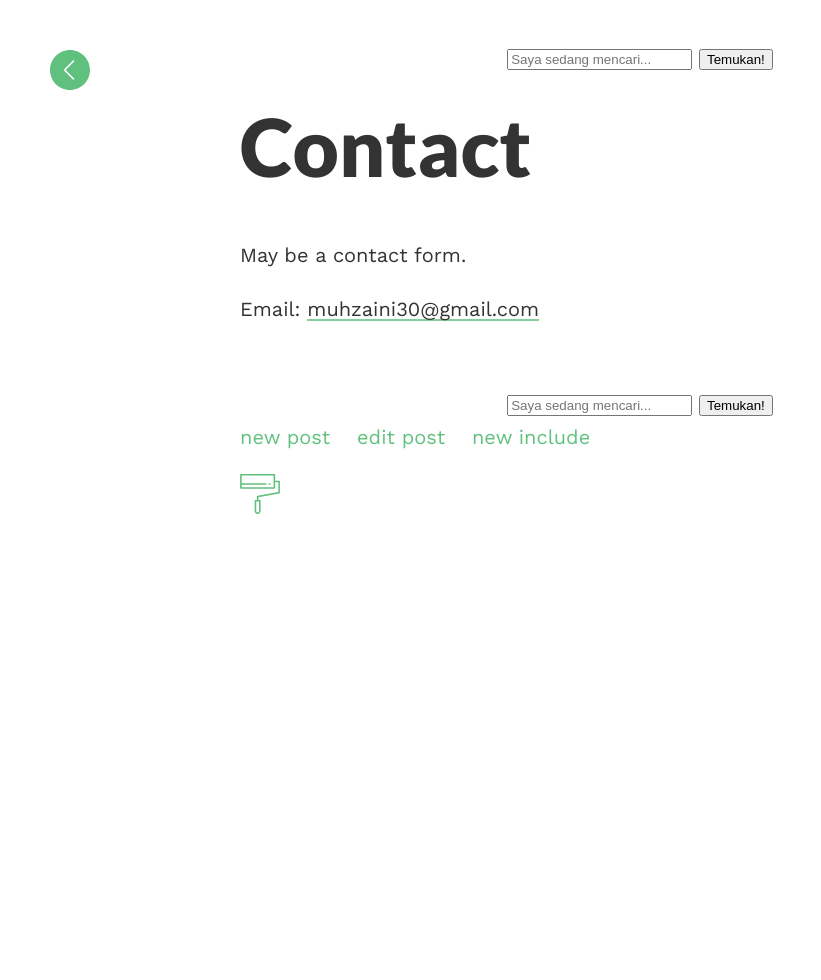
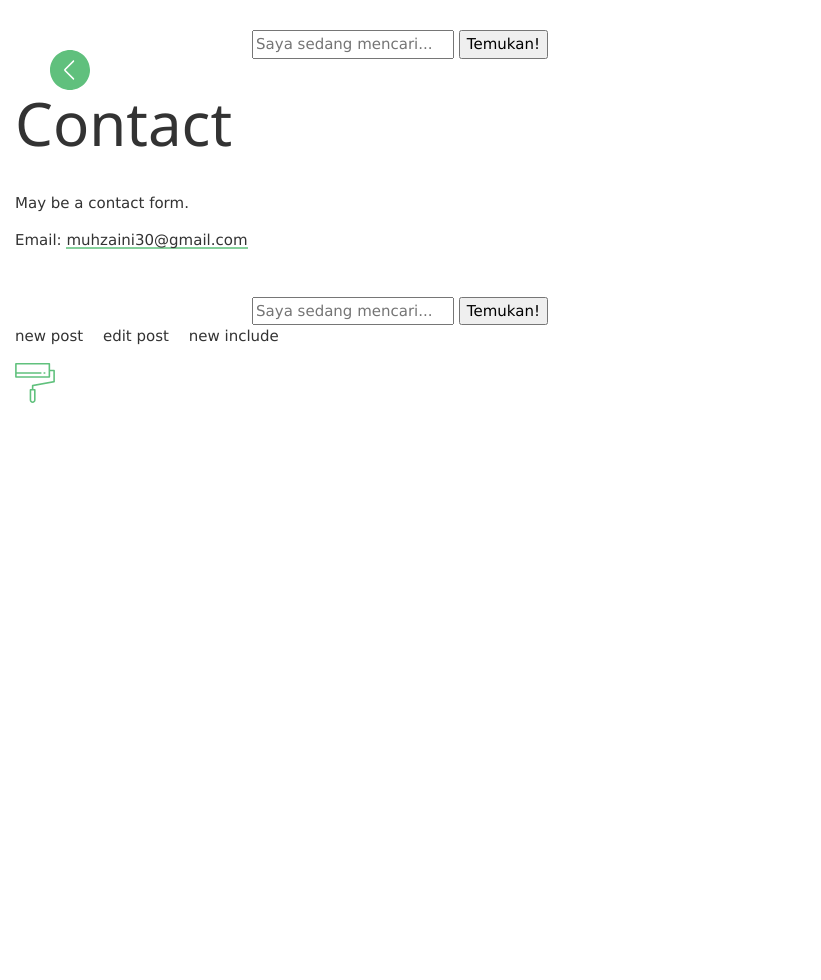
Before and after one commit to mzaini30/w3, a Jekyll site: the page built from contact.md, in a window 1280 px wide. Shown: the whole page, without its empty margins (0-821 px from the left). Built offline with Jekyll 4.4.1, drawn with Linux system fonts in a browser that asks for light colours; after the commit the page ends 900 px from its top, so only the background shows below that.

Commit message:
Update post.html

```diff
--- a/_layouts/post.html
+++ b/_layouts/post.html
@@ -1,6 +1,7 @@
 ---
 layout: default
 ---
+<link rel="stylesheet" href="{{site.baseurl}}/css/w3.css">
 <h1 class="post-headline">{{page.title}}</h1>
 <div class="meta"><span>{{page.date | date: '%B %d, %Y'}}</span></div>
 {{content}}
```
